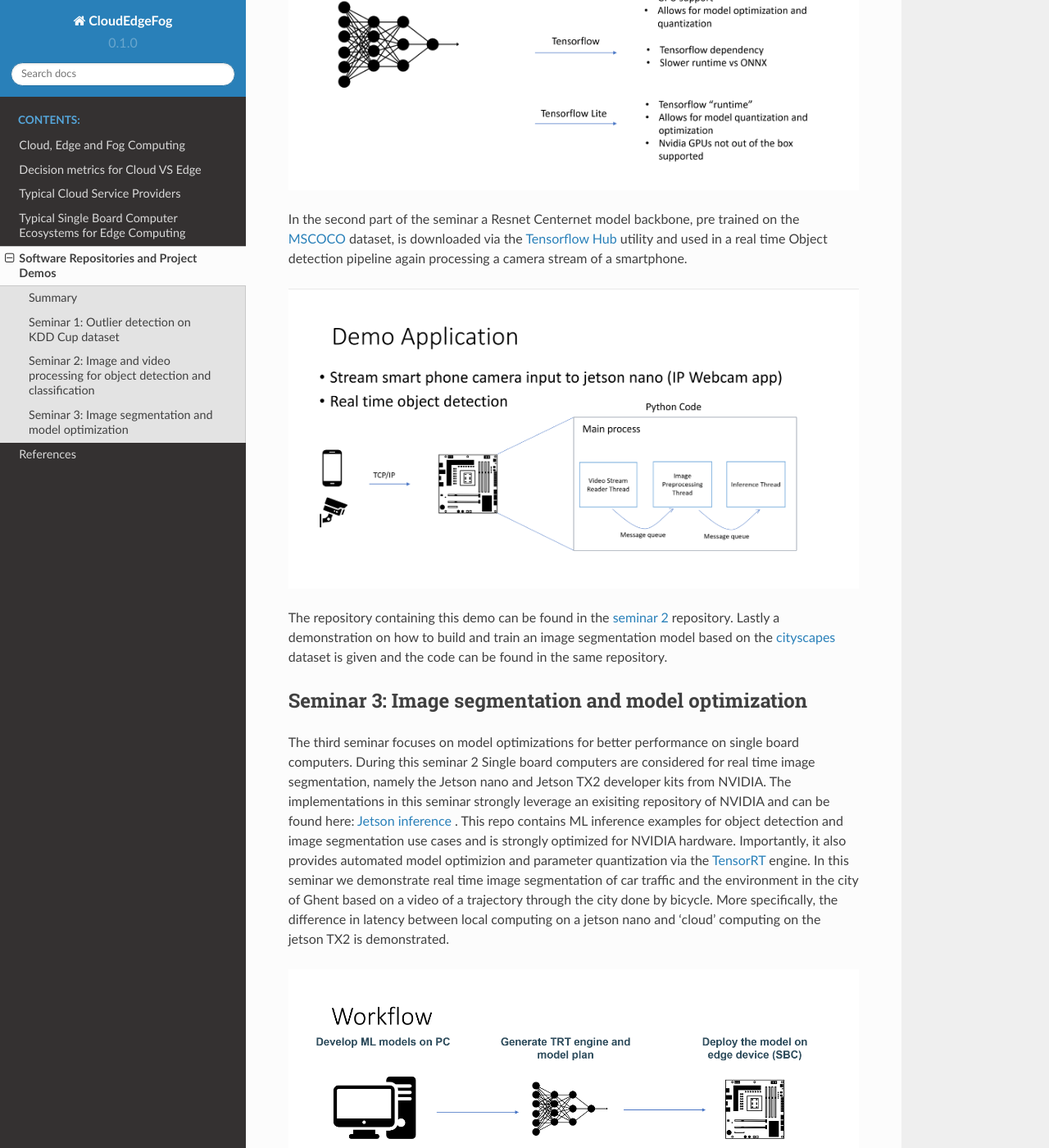
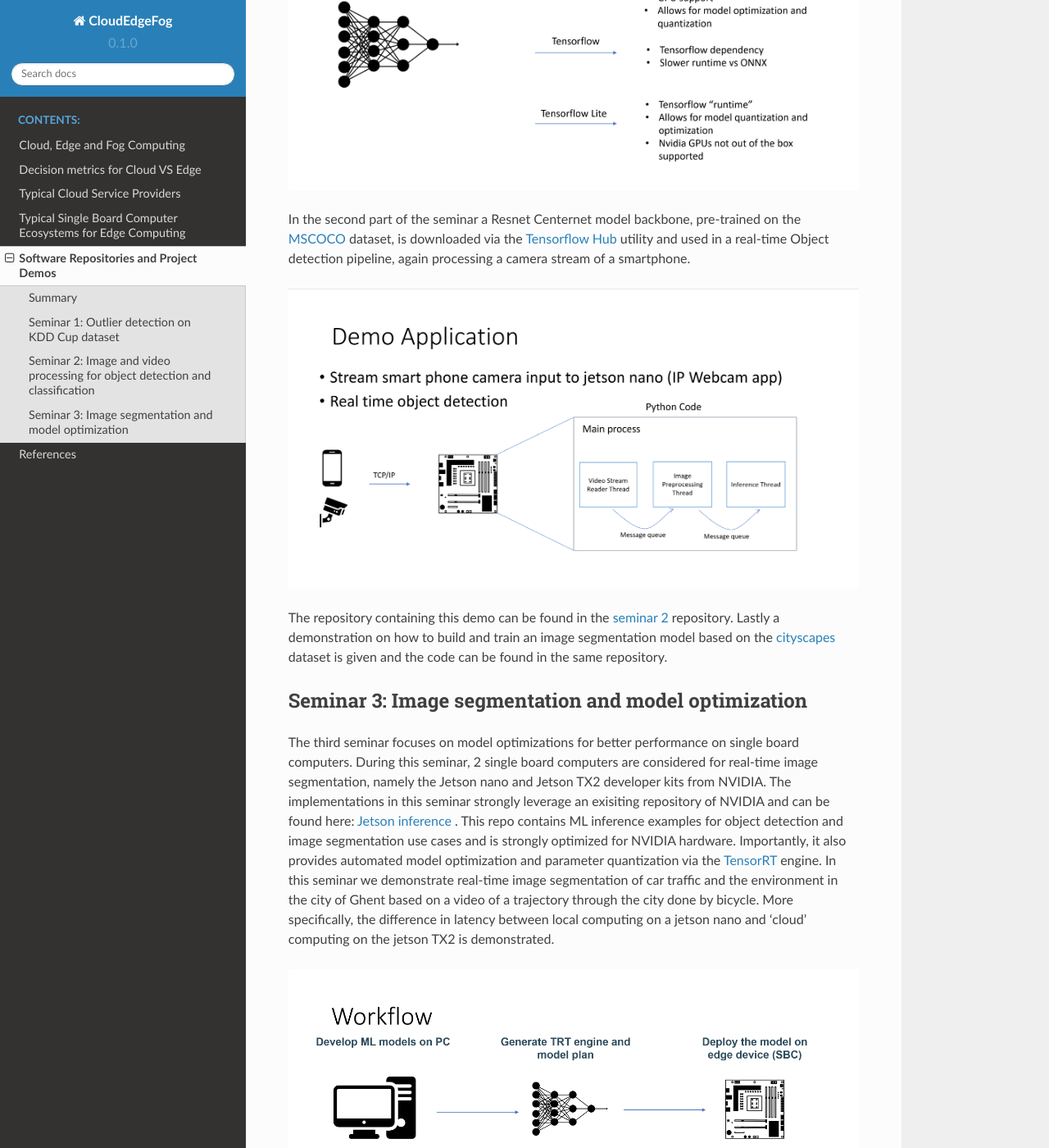
Before and after one commit to WillemRaes/CloudEdgeFog, a Sphinx documentation site: the page built from docs/source/projectrepos.rst, in a window 1280 px wide and 1400 px high, scrolled down 1833 px. Shown: the whole window at 82% size. Built offline with Sphinx 7.4.7 and the Read the Docs theme 2.0.0, drawn with Linux system fonts in a browser that asks for light colours; some of the changed text lies outside the part shown.

Commit message:
Spelling fixes

```diff
--- a/docs/source/projectrepos.rst
+++ b/docs/source/projectrepos.rst
@@ -32,7 +32,7 @@ An implementation of real time image classification and object detection is demo
   :width: 800
   :alt: Alternative text
 
-In the second part of the seminar a Resnet Centernet model backbone, pre trained on the `MSCOCO <https://www.tensorflow.org/hub>`_ dataset, is downloaded via the `Tensorflow Hub <https://www.tensorflow.org/hub>`_ utility and used in a real time Object detection pipeline again processing a camera stream of a smartphone.
+In the second part of the seminar a Resnet Centernet model backbone, pre-trained on the `MSCOCO <https://www.tensorflow.org/hub>`_ dataset, is downloaded via the `Tensorflow Hub <https://www.tensorflow.org/hub>`_ utility and used in a real-time Object detection pipeline, again processing a camera stream of a smartphone.
 
 .. image:: ../images/sem2demoapp.png
   :width: 800
@@ -45,8 +45,8 @@ Lastly a demonstration on how to build and train an image segmentation model bas
 
 Seminar 3: Image segmentation and model optimization
 ---------------------------------------------------------------------------------
-The third seminar focuses on model optimizations for better performance on single board computers. During this seminar 2 Single board computers are considered for real time image segmentation, namely the Jetson nano and Jetson TX2 developer kits from NVIDIA. The implementations in this seminar strongly leverage an exisiting repository of NVIDIA and can be found here: `Jetson inference <https://github.com/dusty-nv/jetson-inference>`_ . This repo contains ML inference examples for object detection and image segmentation use cases and is strongly optimized for NVIDIA hardware. Importantly, it also provides automated model optimizion and parameter quantization via the `TensorRT <https://developer.nvidia.com/tensorrt>`_ engine.
-In this seminar we demonstrate real time image segmentation of car traffic and the environment in the city of Ghent based on a video of a trajectory through the city done by bicycle. More specifically, the difference in latency between local computing on a jetson nano and 'cloud' computing on the jetson TX2 is demonstrated.
+The third seminar focuses on model optimizations for better performance on single board computers. During this seminar, 2 single board computers are considered for real-time image segmentation, namely the Jetson nano and Jetson TX2 developer kits from NVIDIA. The implementations in this seminar strongly leverage an exisiting repository of NVIDIA and can be found here: `Jetson inference <https://github.com/dusty-nv/jetson-inference>`_ . This repo contains ML inference examples for object detection and image segmentation use cases and is strongly optimized for NVIDIA hardware. Importantly, it also provides automated model optimization and parameter quantization via the `TensorRT <https://developer.nvidia.com/tensorrt>`_ engine.
+In this seminar we demonstrate real-time image segmentation of car traffic and the environment in the city of Ghent based on a video of a trajectory through the city done by bicycle. More specifically, the difference in latency between local computing on a jetson nano and 'cloud' computing on the jetson TX2 is demonstrated.
 
 .. image:: ../images/sem3trtworkflow.png
   :width: 800
```
Also changed, not shown: other parts of docs/source/projectrepos.rst (+4 -4 lines).
